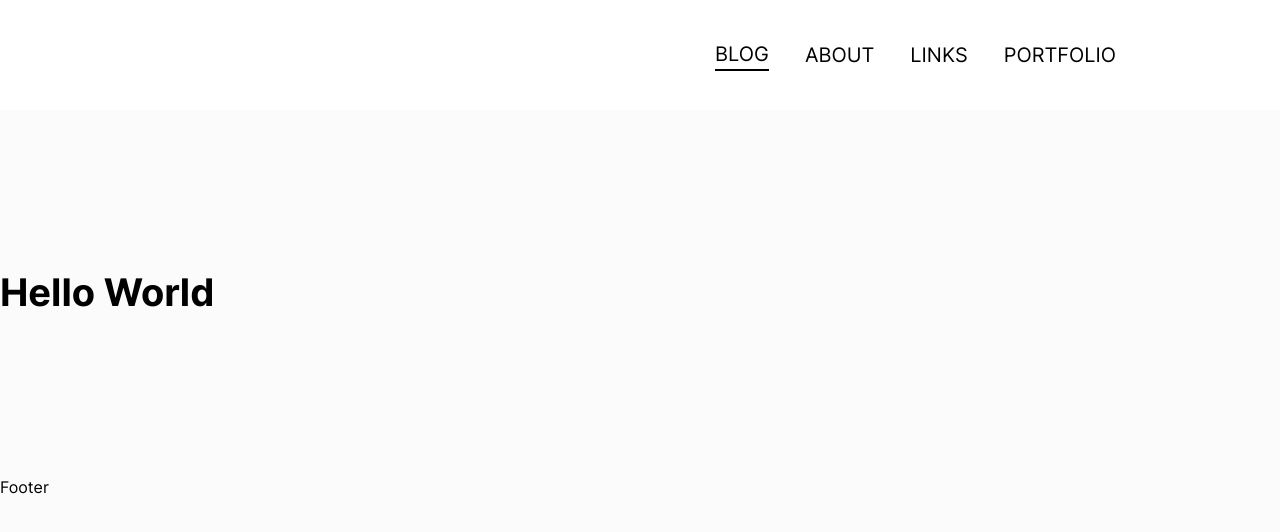
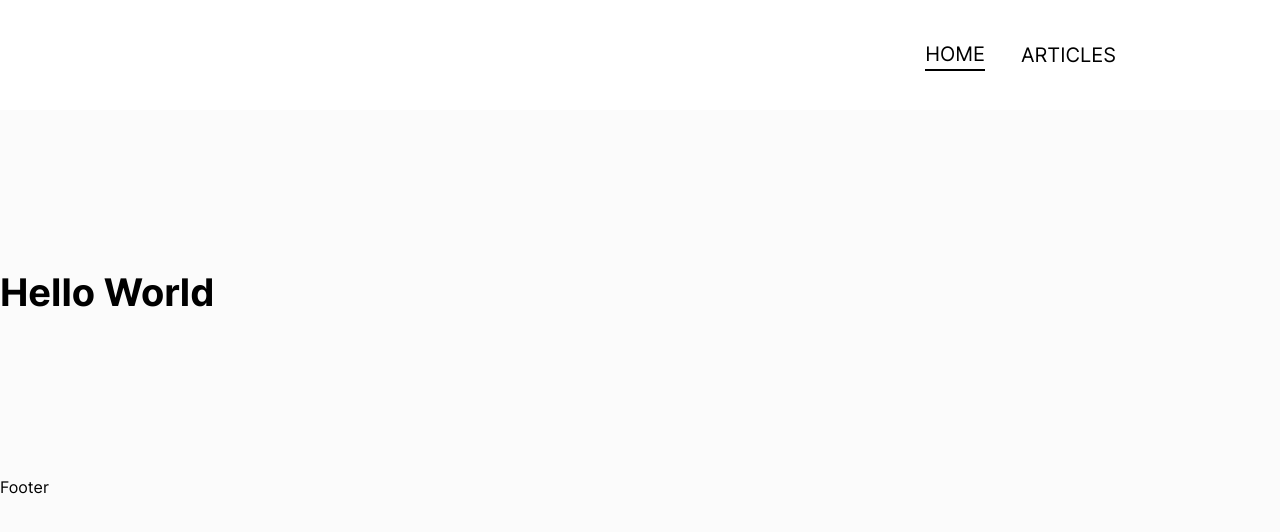
Before and after one commit to git0802/next-cms, a Next.js app: page / in a window 1280 px wide. Shown: the top 532 px of the page. Built offline with nearby package versions, Linux system fonts and the light colour scheme; a web font is replaced by a local one.

Commit message:
feat: update nav links

```diff
--- a/components/header/constants.ts
+++ b/components/header/constants.ts
@@ -5,19 +5,11 @@ export interface navLinksProps {
 
 export const navLinks: navLinksProps[] = [
   {
-    label: 'Blog',
+    label: 'Home',
     link: '/'
   },
   {
-    label: 'About',
-    link: '/about'
-  },
-  {
-    label: 'Links',
-    link: '/links'
-  },
-  {
-    label: 'Portfolio',
-    link: '/portfolio'
+    label: 'Articles',
+    link: '/articles'
   },
 ]
```
Also changed, not shown: pages/articles.tsx (renamed from pages/about.tsx).
